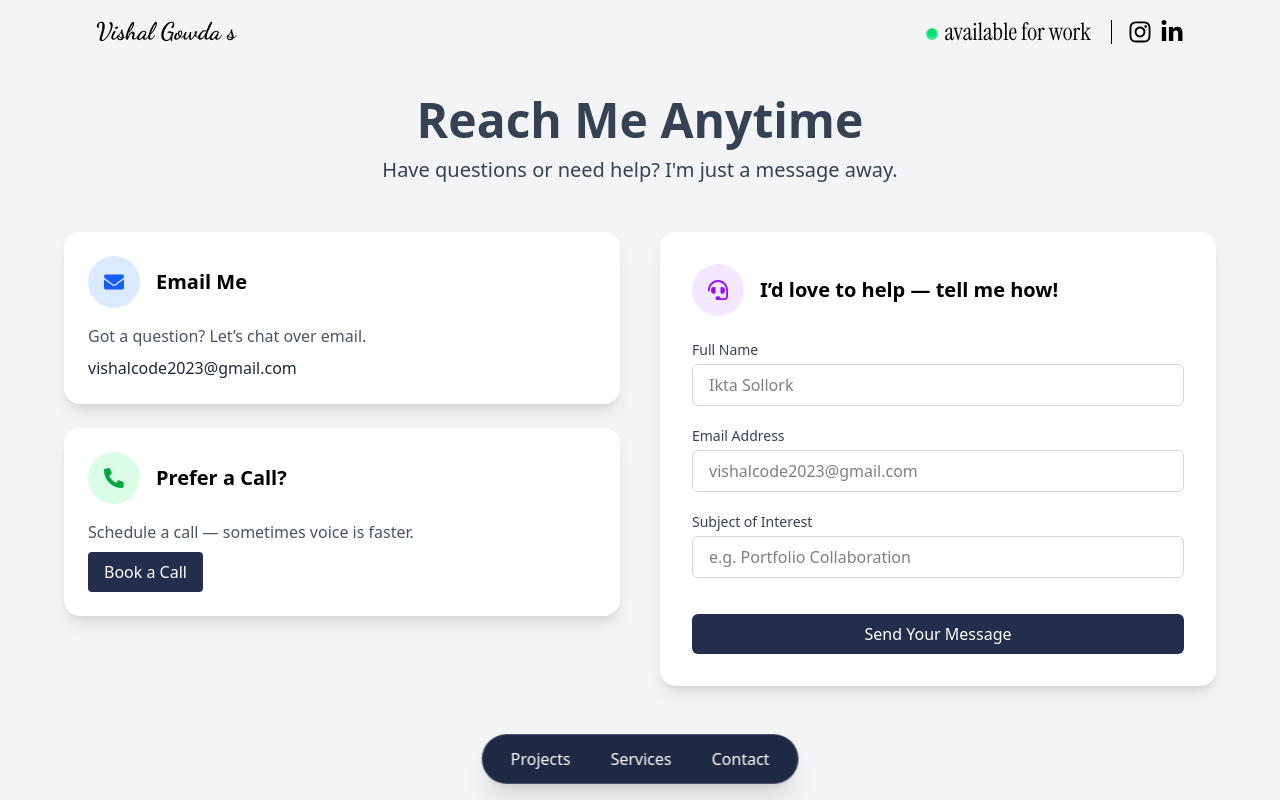
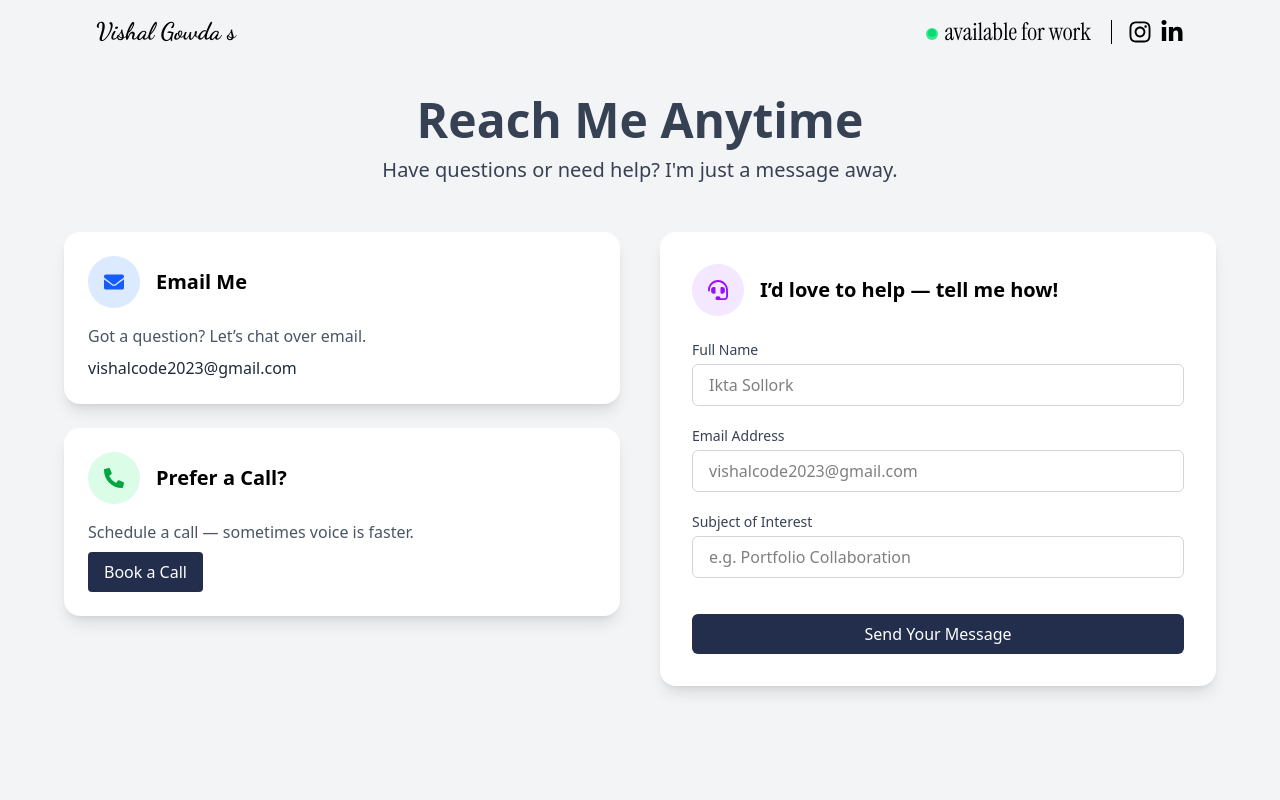
Before and after one commit to vishalcode2023/Protfolio_Frontend, a React (Vite) app: page /Contact in a window 1280 px wide. Built offline with nearby package versions, Linux system fonts and the light colour scheme; a web font is replaced by a local one.

Commit message:
Update ContactPage.jsx

```diff
--- a/src/Components/LandingPageComponents/ContactPage.jsx
+++ b/src/Components/LandingPageComponents/ContactPage.jsx
@@ -221,7 +221,7 @@ const ContactPage = () => {
         </div>
       )}
 
-      <BottomNavbar />
+{/*       <BottomNavbar /> */}
     </div>
   );
 };
```
